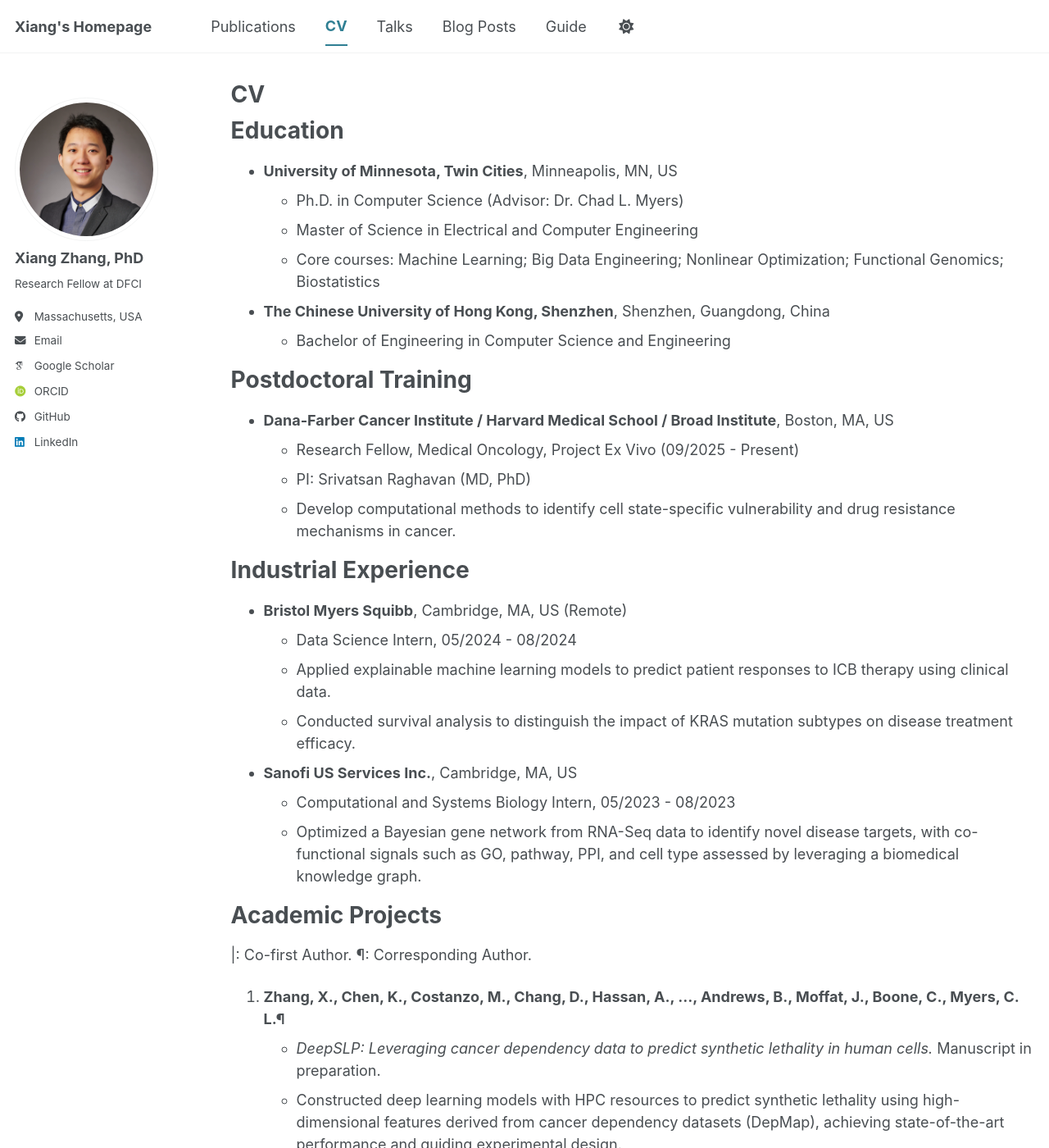
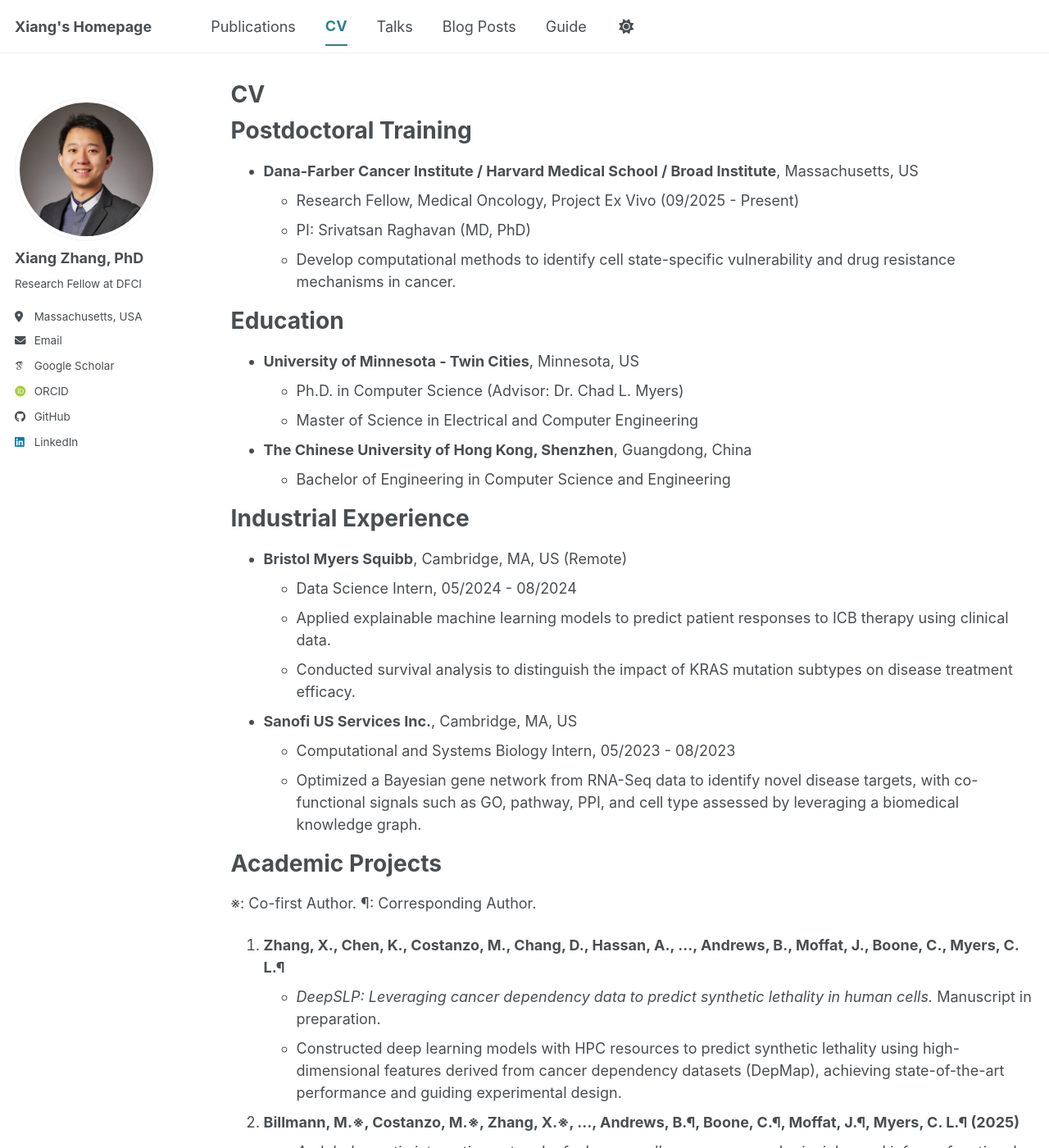
Before and after one commit to Karashan/Karashan.github.io, a Jekyll site: the page built from _pages/cv.md, in a window 1280 px wide and 1400 px high. Shown: the whole window at 82% size. Built offline with Jekyll 4.4.1, drawn with Linux system fonts in a browser that asks for light colours; some web fonts are replaced; a script bundle is joined from its source files by our own code; library files that are not in the unit come from our copies; some of the changed text lies outside the part shown.

Commit message:
Update cv.md

```diff
--- a/_pages/cv.md
+++ b/_pages/cv.md
@@ -7,22 +7,21 @@ redirect_from:
   - /resume
 ---
 
-Education
-======
-* **University of Minnesota, Twin Cities**, Minneapolis, MN, US
-  * Ph.D. in Computer Science (Advisor: Dr. Chad L. Myers)
-  * Master of Science in Electrical and Computer Engineering
-  * Core courses: Machine Learning; Big Data Engineering; Nonlinear Optimization; Functional Genomics; Biostatistics
-
-* **The Chinese University of Hong Kong, Shenzhen**, Shenzhen, Guangdong, China
-  * Bachelor of Engineering in Computer Science and Engineering
-
 Postdoctoral Training
 ======
-* **Dana-Farber Cancer Institute / Harvard Medical School / Broad Institute**, Boston, MA, US
+* **Dana-Farber Cancer Institute / Harvard Medical School / Broad Institute**, Massachusetts, US
   * Research Fellow, Medical Oncology, Project Ex Vivo (09/2025 - Present)
   * PI: Srivatsan Raghavan (MD, PhD)
   * Develop computational methods to identify cell state-specific vulnerability and drug resistance mechanisms in cancer.
+
+Education
+======
+* **University of Minnesota - Twin Cities**, Minnesota, US
+  * Ph.D. in Computer Science (Advisor: Dr. Chad L. Myers)
+  * Master of Science in Electrical and Computer Engineering
+
+* **The Chinese University of Hong Kong, Shenzhen**, Guangdong, China
+  * Bachelor of Engineering in Computer Science and Engineering
 
 Industrial Experience
 ======
@@ -37,20 +36,20 @@ Industrial Experience
 
 Academic Projects
 ======
-|: Co-first Author. ¶: Corresponding Author.
+※: Co-first Author. ¶: Corresponding Author.
 
 1. **Zhang, X., Chen, K., Costanzo, M., Chang, D., Hassan, A., ..., Andrews, B., Moffat, J., Boone, C.,  Myers, C. L.¶**
    * *DeepSLP: Leveraging cancer dependency data to predict synthetic lethality in human cells.* Manuscript in preparation.
    * Constructed deep learning models with HPC resources to predict synthetic lethality using high-dimensional features derived from cancer dependency datasets (DepMap), achieving state-of-the-art performance and guiding experimental design.
 
-2. **Billmann, M.|, Costanzo, M.|, Zhang, X.|,  ..., Andrews, B.¶, Boone, C.¶, Moffat, J.¶, Myers, C. L.¶ (2025)**
+2. **Billmann, M.※, Costanzo, M.※, Zhang, X.※,  ..., Andrews, B.¶, Boone, C.¶, Moffat, J.¶, Myers, C. L.¶ (2025)**
    * *A global genetic interaction network of a human cell maps conserved principles and informs functional interpretation of gene co-essentiality profiles.* bioRxiv.
    * Generated a human genetic interaction network based on the effects of double mutations across 5 million gene pairs from CRISPR/Cas9 screening data in human HAP1 cells and assessed spatial functional coherence with gene clusters.
 
-3. **Fu, C.|, Zhang, X.|, Veri, A. O.|, ..., Myers, C. L.¶, Cowen, L. E.¶ (2021)**
+3. **Fu, C.※, Zhang, X.※, Veri, A. O.※, ..., Myers, C. L.¶, Cowen, L. E.¶ (2021)**
    * *Leveraging machine learning essentiality predictions and chemogenomic interactions to identify antifungal targets.* Nature Communications.
    * Established an optimized Random Forest classifier in Python (AUROC = 0.92) to provide essentiality predictions for approximately 6,500 genes annotated in the *Candida albicans* genome using 13 integrated biological features.
 
-4. **Xiong, E. H.|, Zhang, X.|, ..., Noble, S. M., Robbins, N., Myers, C. L.¶, Cowen, L. E.¶ (2024)**
+4. **Xiong, E. H.※, Zhang, X.※, ..., Noble, S. M., Robbins, N., Myers, C. L.¶, Cowen, L. E.¶ (2024)**
    * *Functional genomic analysis of genes important for Candida albicans fitness in diverse environmental conditions.* Cell Reports.
    * Developed a hypothesis testing pipeline using moderated t-test in R to identify and characterize genes important for *C. albicans* fitness in diverse environmental conditions, with the corresponding protocol published on STAR Protocols.
```
